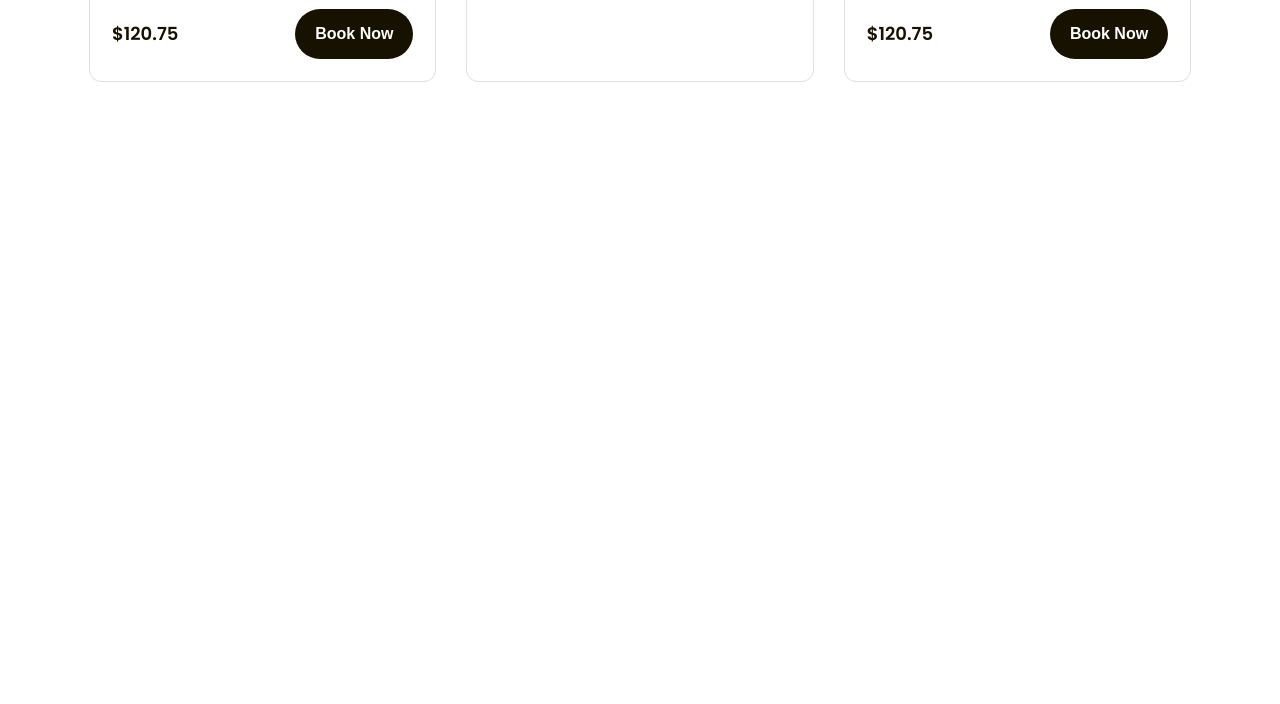
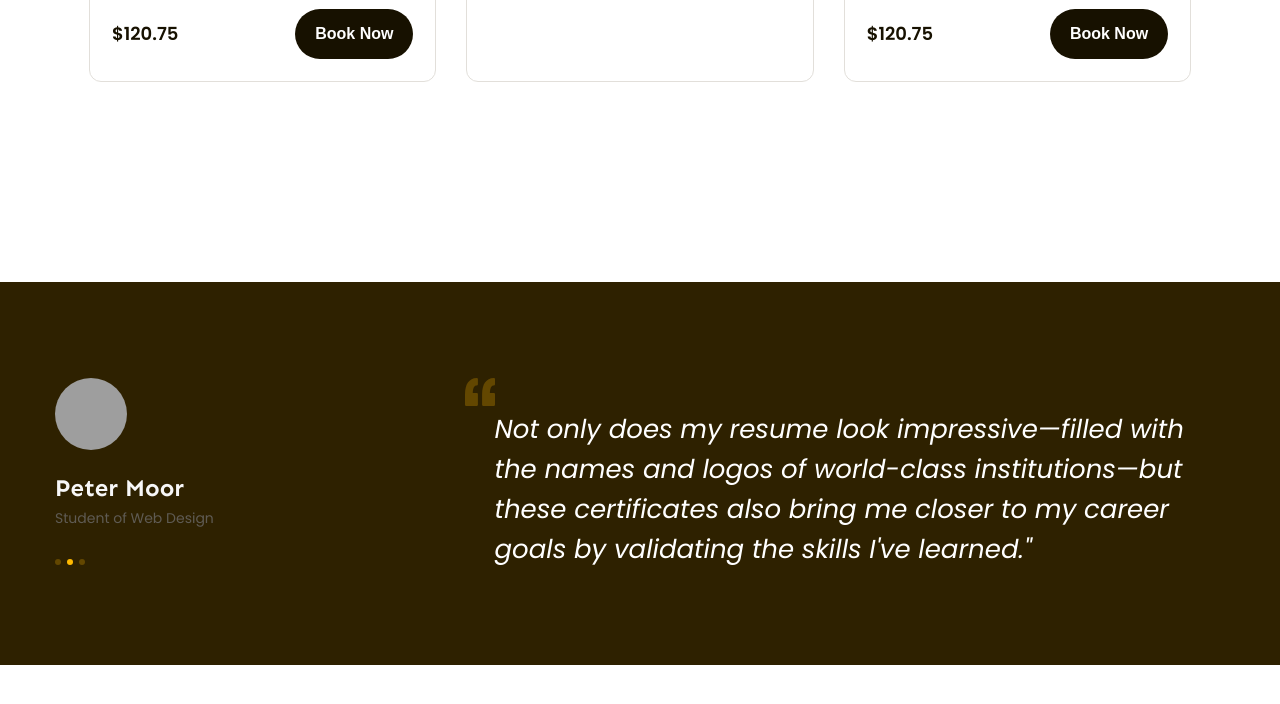
Before and after one commit to vule2303/html-css-2, a plain HTML site: page index.html in a window 1280 px wide. Shown: the part 1690-2394 px from the top of the page. Drawn offline with Linux system fonts and the light colour scheme; grey boxes are pictures that could not be loaded.

Commit message:
update feedback

```diff
--- a/assets/css/style.css
+++ b/assets/css/style.css
@@ -95,7 +95,6 @@ a {
 .line-clamp.line-2 {
     --line-clamp: 2;
 }
-
 
 .break-all {
     word-break: break-all;
@@ -417,3 +416,66 @@ header .body {
     background: var(--primary-color);
     color: #ffffff;
 }
+
+/* FEEDBACK */
+.feedback {
+    margin-top: 135px;
+    padding: 96px 0;
+    background: #2e2100;
+}
+
+.feedback-item {
+    display: flex;
+    justify-content: space-between;
+}
+
+.feedback-item .avatar {
+    width: 72px;
+    height: 72px;
+    object-fit: cover;
+    border-radius: 50%;
+}
+
+.feedback-item .info {
+    width: 35%;
+}
+
+.feedback-item .info .title {
+    font-family: var(--font-heading);
+    margin-top: 18px;
+    font-weight: 700;
+    font-size: 2.4rem;
+    line-height: 1.42;
+    color: #f7f7f7;
+}
+
+.feedback-item .dots {
+    display: flex;
+    margin-top: 28px;
+}
+
+.feedback-item .dot {
+    margin-right: 6px;
+    width: 6px;
+    height: 6px;
+    border-radius: 50%;
+    background: #634700;
+    cursor: pointer;
+}
+
+.feedback-item .dot.active {
+    background: #ffb900;
+    cursor: default;
+}
+
+.feedback-item .content {
+    width: 65%;
+}
+
+.feedback-item blockquote {
+    margin-left: 30px;
+    font-style: italic;
+    font-size: 2.6rem;
+    line-height: 1.54;
+    color: #ffffff;
+}
--- a/index.html
+++ b/index.html
@@ -264,6 +264,30 @@
                     </div>
                 </div>
             </div>
+
+            <!-- FEEDBACK -->
+            <div class="feedback">
+                <div class="main-content">
+                    <div class="feedback-list">
+                        <div class="feedback-item">
+                            <div class="info">
+                                <img src="./assets/img/avatar-client.jpg" alt="" class="avatar">
+                                <p class="title">Peter Moor</p>
+                                <p class="desc lv2">Student of Web Design</p>
+                                <div class="dots">
+                                    <span class="dot"></span>
+                                    <span class="dot active"></span>
+                                    <span class="dot"></span>
+                                </div>
+                            </div>
+                            <div class="content">
+                                <img src="./assets/icons/open-code.svg" alt="" class="open-quote">
+                                <blockquote>Not only does my resume look impressive—filled with the names and logos of world-class institutions—but these certificates also bring me closer to my career goals by validating the skills I've learned." </blockquote>
+                            </div>
+                        </div>
+                    </div>
+                </div>
+            </div>
         </main>
     </body>
 </html>
```
Also changed, not shown: assets/icons/open-code.svg (added), 1 other file.
